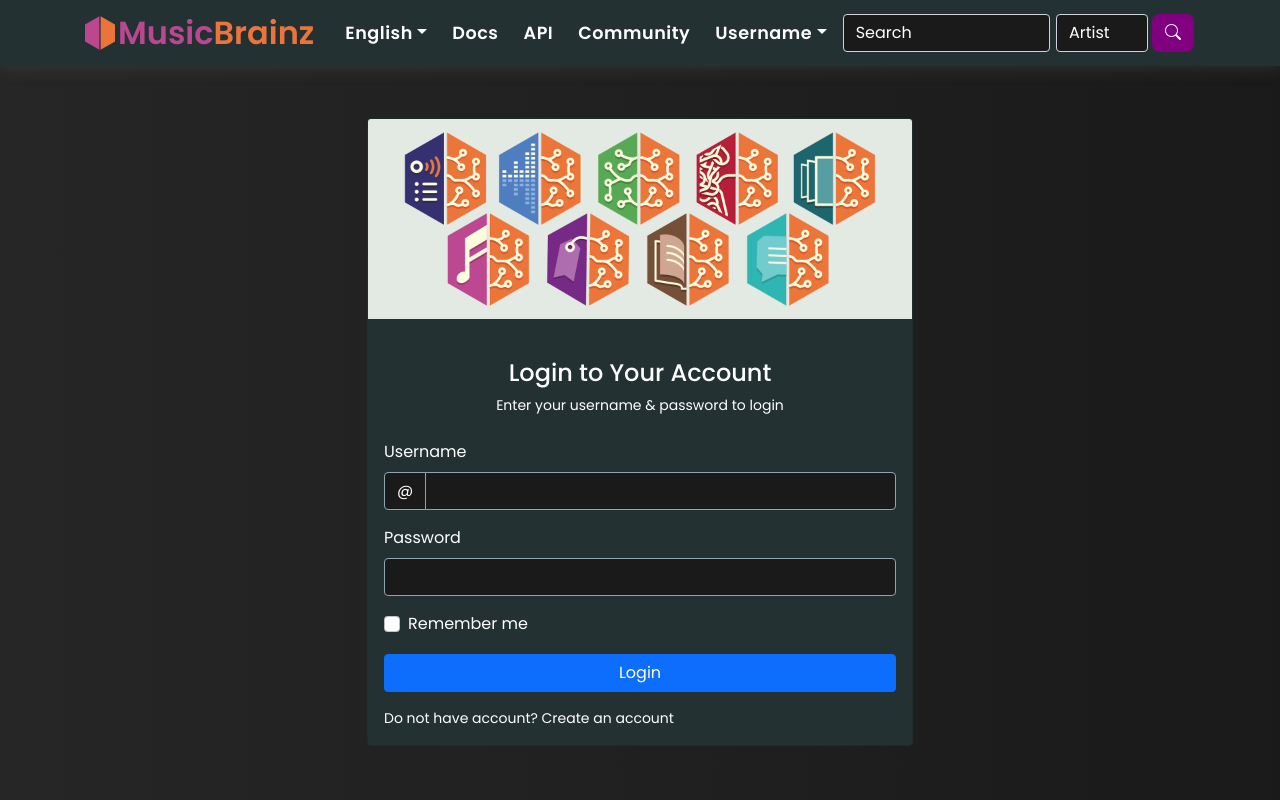
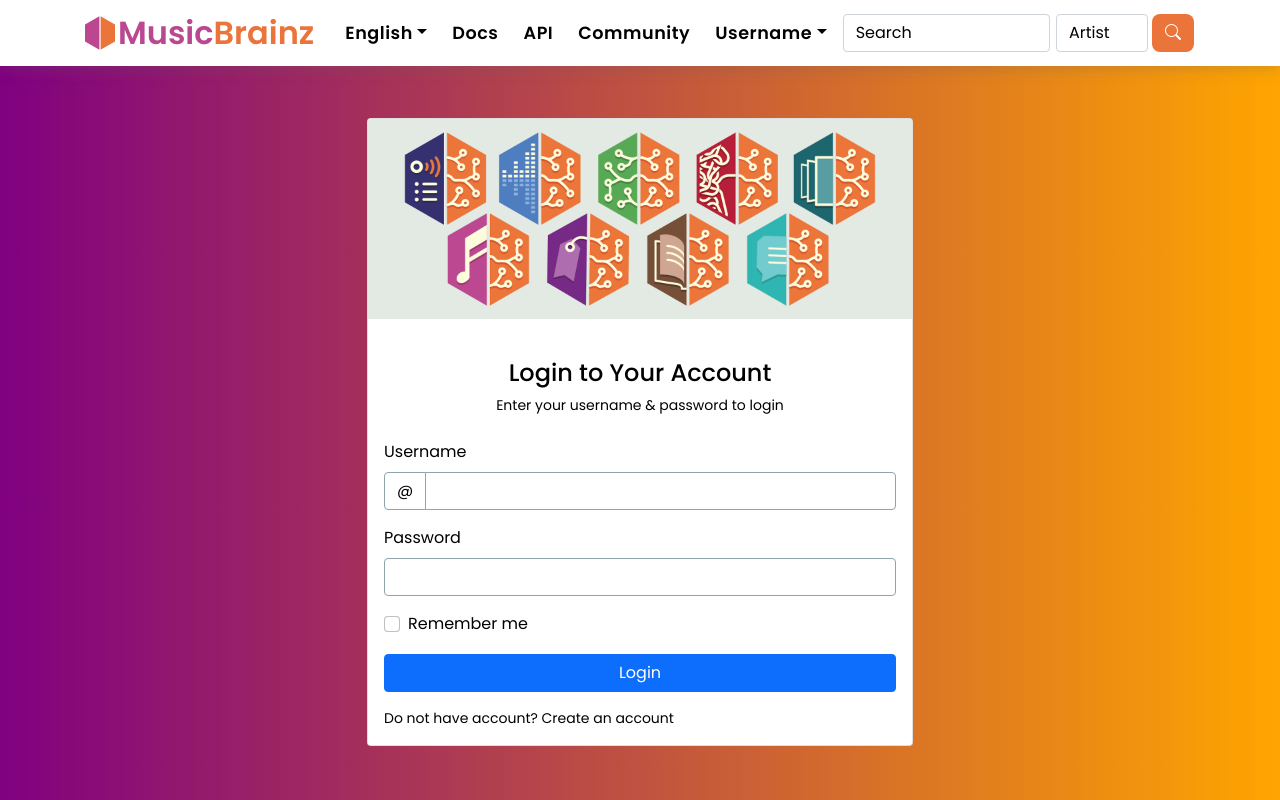
Before and after one commit to akshaaatt/musicbrainz-web-next, a Next.js app: page /login in a window 1280 px wide. Shown: the top 800 px of the page. Built offline with nearby package versions, Linux system fonts and the light colour scheme.

Commit message:
Updates made

```diff
--- a/pages/login.js
+++ b/pages/login.js
@@ -7,7 +7,7 @@
 
 export default function LoginPage(){
     const [ dark, setDark ] = useState(themeSetting.setting);
-    let theme = dark ? "theme-light" : "theme-dark";
+    let theme = dark ? "theme-dark" : "theme-light";
 
     const toggleDarkMode = useCallback(function () {
         setDark(prevState => {
--- a/pages/profile.js
+++ b/pages/profile.js
@@ -7,7 +7,7 @@
 
 export default function ProfilePage() {
     const [ dark, setDark ] = useState(themeSetting.setting);
-    let theme = dark ? "theme-light" : "theme-dark";
+    let theme = dark ? "theme-dark" : "theme-light";
 
     const toggleDarkMode = useCallback(function () {
         setDark(prevState => {
--- a/pages/register.js
+++ b/pages/register.js
@@ -7,7 +7,7 @@
 
 export default function RegisterPage() {
     const [ dark, setDark ] = useState(themeSetting.setting);
-    let theme = dark ? "theme-light" : "theme-dark";
+    let theme = dark ? "theme-dark" : "theme-light";
 
     const toggleDarkMode = useCallback(function () {
         setDark(prevState => {
```
